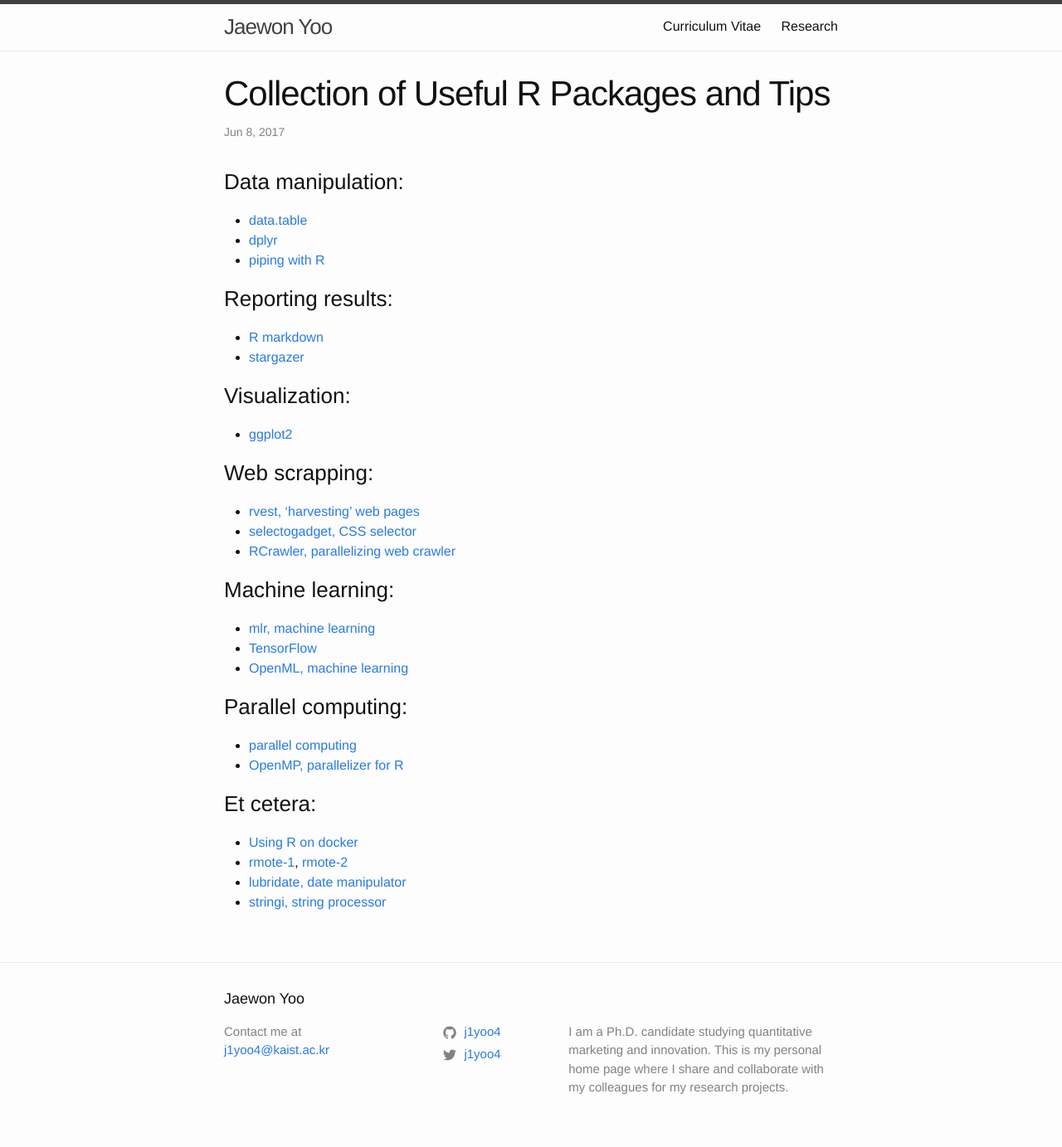
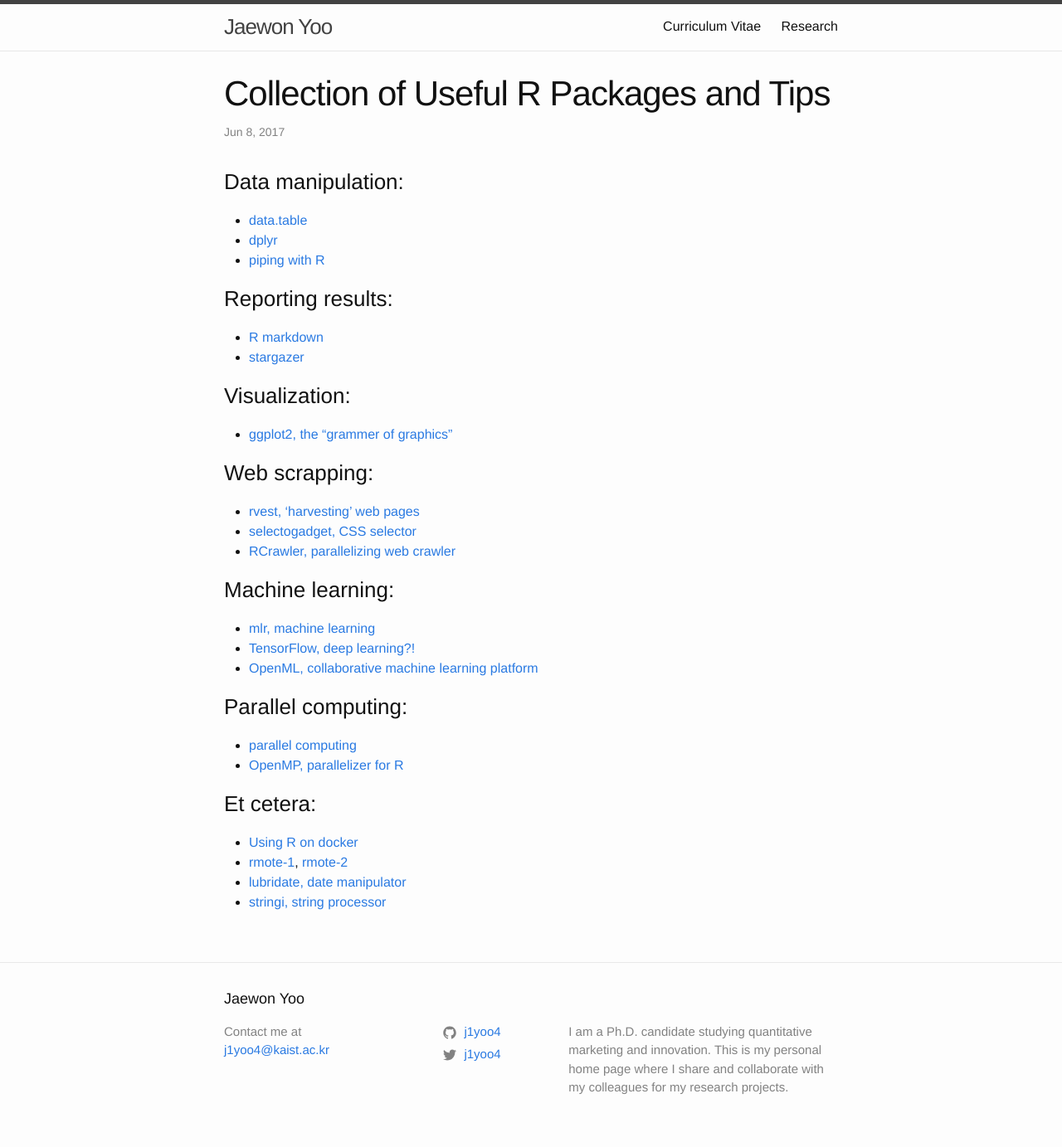
Before and after one commit to j1yoo/j1yoo.github.io, a Jekyll site: the page built from _posts/2017-06-08-useful_r_packages.md, in a window 1280 px wide. Shown: the whole page at 83% size. Built offline with Jekyll 4.4.1, drawn with Linux system fonts in a browser that asks for light colours.

Commit message:
Create 2017-06-08-useful_r_packages.md

```diff
--- a/_posts/2017-06-08-useful_r_packages.md
+++ b/_posts/2017-06-08-useful_r_packages.md
@@ -14,7 +14,7 @@ categories: misc
 * [stargazer](http://jakeruss.com/cheatsheets/stargazer.html)
 
 ### Visualization:
-* [ggplot2](https://www.rstudio.com/wp-content/uploads/2015/03/ggplot2-cheatsheet.pdf)
+* [ggplot2, the "grammer of graphics"](https://www.rstudio.com/wp-content/uploads/2015/03/ggplot2-cheatsheet.pdf)
 
 ### Web scrapping:
 * [rvest, 'harvesting' web pages](https://cran.r-project.org/web/packages/rvest/rvest.pdf)
@@ -23,8 +23,8 @@ categories: misc
 
 ### Machine learning:
 * [mlr, machine learning](https://cran.r-project.org/web/packages/mlr/vignettes/mlr.html)
-* [TensorFlow](https://tensorflow.rstudio.com/)
-* [OpenML, machine learning](https://cran.r-project.org/web/packages/OpenML/index.html)
+* [TensorFlow, deep learning?!](https://tensorflow.rstudio.com/)
+* [OpenML, collaborative machine learning platform](https://cran.r-project.org/web/packages/OpenML/index.html)
 
 ### Parallel computing:
 * [parallel computing](https://www.r-bloggers.com/r-with-parallel-computing-from-user-perspectives/)
```
